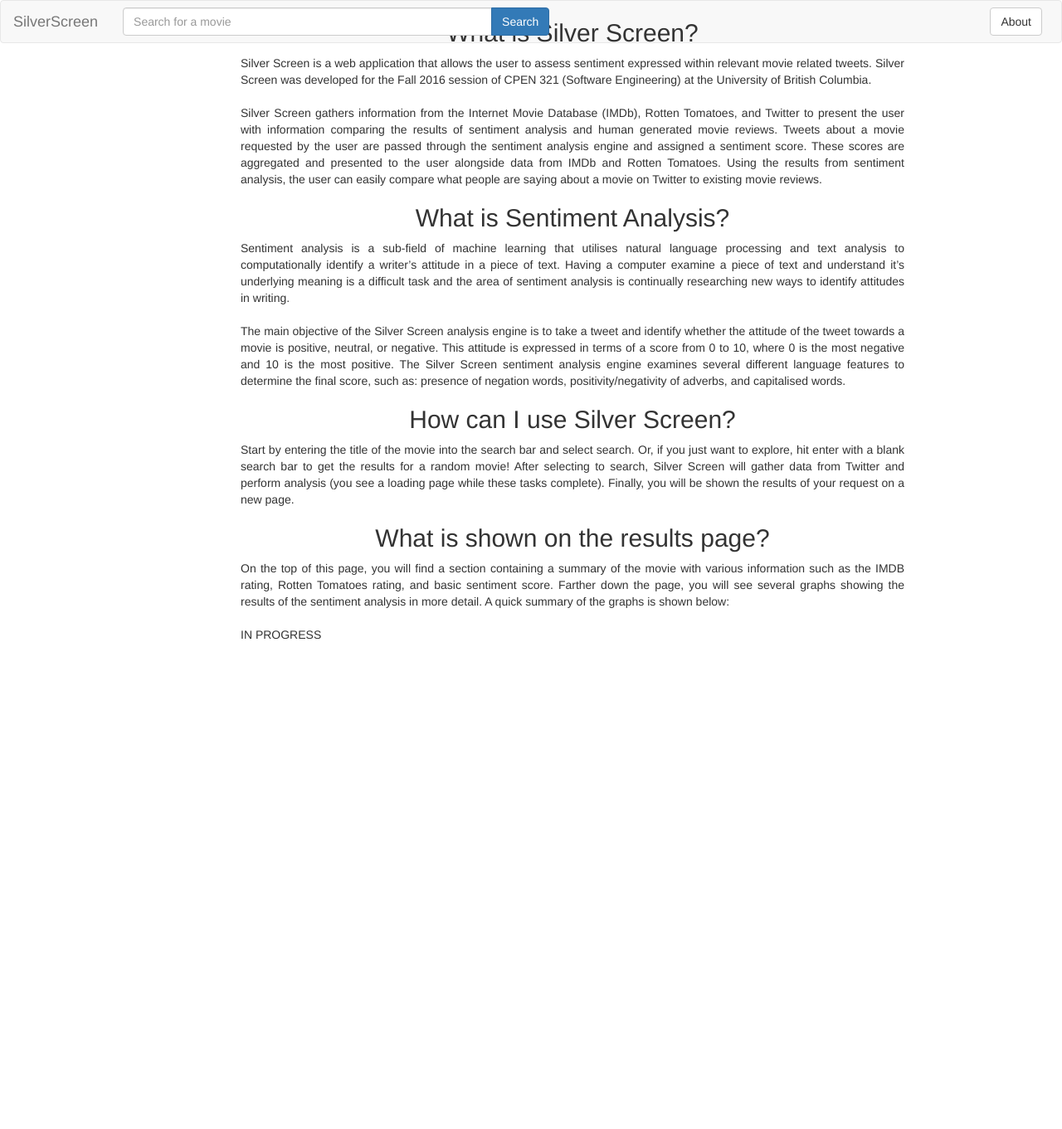
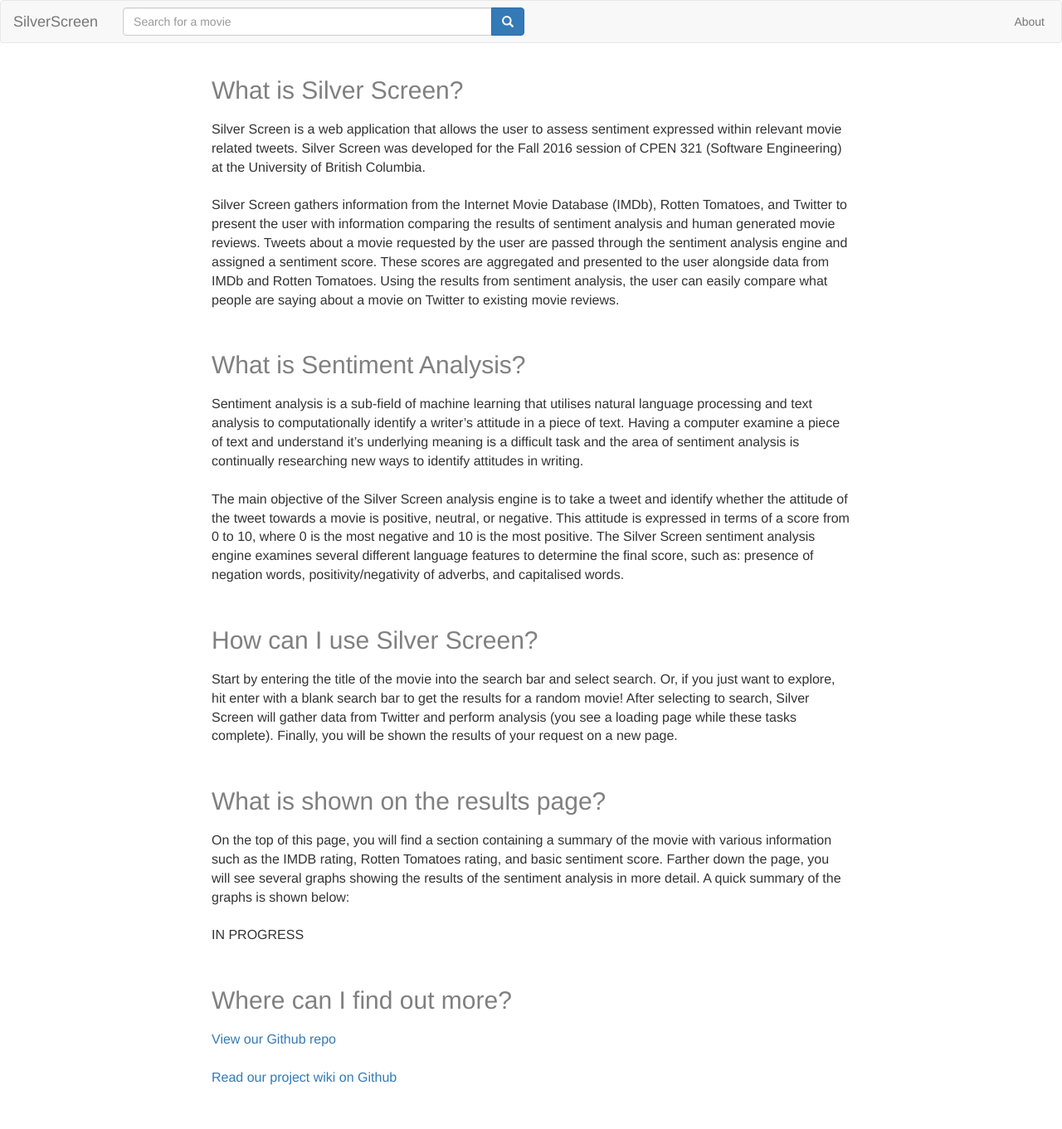
Before and after one commit to bfbachmann/Silver-Screen, a Django app: page /about in a window 1280 px wide. Shown: the whole page at 83% size. Before the commit the page ends 771 px from the top, so only its background shows below. Run offline with Django 3.2, Linux system fonts and the light colour scheme; parts of the project's set-up code (start-up, migrations or seed data) failed here and were passed over; some libraries are stand-ins or nearby versions.

Commit message:
fix style problems on about page

```diff
--- a/app/templates/about.html
+++ b/app/templates/about.html
@@ -21,67 +21,57 @@
     <nav class="navbar navbar-default">
         <div class="container-fluid">
             <div class="navbar-header">
-              <a class="navbar-brand" href="/index">
-                  SilverScreen
-              </a>
-              <form id="query-form" action="/results/" method="post" class="form navbar-form navbar-left">
+                <a class="navbar-brand" href="/index">SilverScreen</a>
+                <form class="form navbar-form navbar-left" id="query-form" action="/results/" method="post">
                     {% csrf_token %}
                     <div class="input-group">
                         <div class="input-group-btn">
                             <input type="text" id="id-query" class="form-control" name="query" placeholder="Search for a movie">
                             <span class="input-group-btn">
-                              <button type="submit" id="submit" class="btn btn-primary">Search</button>
+                                <button type="submit" id="submit" class="btn btn-primary">
+                                    <span class="glyphicon glyphicon-search"></span>
+                                </button>
                             </span>
                         </div>
-                      <div class="navbar-loader hidden" style="margin: 5px;"></div>
                     </div>
                 </form>
             </div>
-          <div class="align-right" style="margin: 8px">
-            <a href="about.html" class="btn btn-default">About</a>
-          </div>
+            <a href="{% url 'about' %}" class="navbar-text navbar-right" style="margin-right: 5px;">About</a>
         </div>
     </nav>
 
-  <div class="container-fluid center-on-page" style="margin: 50px">
+    <div class="container-fluid" style="max-width: 800px;">
 
-      <h2 class="align-center"> What is Silver Screen? </h2>
+        <h2 class="about-heading"> What is Silver Screen? </h2>
         <p class="about">
             Silver Screen is a web application that allows the user to assess sentiment expressed within relevant movie related tweets. Silver Screen was developed for the Fall 2016 session of CPEN 321 (Software Engineering) at the University of British Columbia.
             <br><br>
-      </p>
-      <p class="about">
             Silver Screen gathers information from the Internet Movie Database (IMDb), Rotten Tomatoes, and Twitter to present the user with information comparing the results of sentiment analysis and human generated movie reviews. Tweets about a movie requested by the user are passed through the sentiment analysis engine and assigned a sentiment score. These scores are aggregated and presented to the user alongside data from IMDb and Rotten Tomatoes. Using the results from sentiment analysis, the user can easily compare what people are saying about a movie on Twitter to existing movie reviews.
         </p>
 
-      <h2 class="align-center"> What is Sentiment Analysis? </h2>
+        <h2 class="about-heading"> What is Sentiment Analysis? </h2>
         <p class="about">
             Sentiment analysis is a sub-field of machine learning that utilises natural language processing and text analysis to computationally identify a writer’s attitude in a piece of text. Having a computer examine a piece of text and understand it’s underlying meaning is a difficult task and the area of sentiment analysis is continually researching new ways to identify attitudes in writing.
             <br><br>
-      </p>
-      <p class="about">
             The main objective of the Silver Screen analysis engine is to take a tweet and identify whether the attitude of the tweet towards a movie is positive, neutral, or negative. This attitude is expressed in terms of a score from 0 to 10, where 0 is the most negative and 10 is the most positive. The Silver Screen sentiment analysis engine examines several different language features to determine the final score, such as: presence of negation words, positivity/negativity of adverbs, and capitalised words.
         </p>
 
-      <h2 class="align-center"> How can I use Silver Screen? </h2>
+        <h2 class="about-heading"> How can I use Silver Screen? </h2>
         <p class="about">
             Start by entering the title of the movie into the search bar and select search. Or, if you just want to explore, hit enter with a blank search bar to get the results for a random movie! After selecting to search, Silver Screen will gather data from Twitter and perform analysis (you see a loading page while these tasks complete). Finally, you will be shown the results of your request on a new page.
         </p>
 
-      <h2 class="align-center"> What is shown on the results page? </h2>
+        <h2 class="about-heading"> What is shown on the results page? </h2>
         <p class="about">
             On the top of this page, you will find a section containing a summary of the movie with various information such as the IMDB rating, Rotten Tomatoes rating, and basic sentiment score. Farther down the page, you will see several graphs showing the results of the sentiment analysis in more detail. A quick summary of the graphs is shown below:
             <br><br>
-      </p>
-      <p class="about">
             IN PROGRESS
         </p>
 
-      <h2 class="align-center"> Where can I find out more? </h2>
-      <p class="align-center">
+        <h2 class="about-heading"> Where can I find out more? </h2>
+        <p class="about">
             <a href="https://github.com/bfbachmann/Silver-Screen">View our Github repo</a>
-      </p>
-      <p class="align-center">
+            <br><br>
             <a href="https://github.com/bfbachmann/Silver-Screen/wiki">Read our project wiki on Github</a>
         </p>
 
--- a/static/style.css
+++ b/static/style.css
@@ -1,3 +1,7 @@
+p {
+    font-size: 16px;
+}
+
 span.glyphicon.glyphicon-search {
     height: 20px;
     padding-top: 2px;
@@ -88,17 +92,13 @@ img.rating-icon {
     border-radius: 3px;
 }
 
-p.about {
-  width: 800px;
-  text-align: justify;
-  text-justify: inter-word;
-  z-index: 999;
-  overflow: show;
-  margin: auto;
-  top: 0;
-  left: 0;
-  bottom: 0;
-  right: 0;
+.about {
+    margin-bottom: 50px;
+}
+
+.about-heading {
+    margin-bottom: 20px;
+    color: grey;
 }
 
 @keyframes spin {
```
Lines whose indentation alone changed are shown as unchanged.
